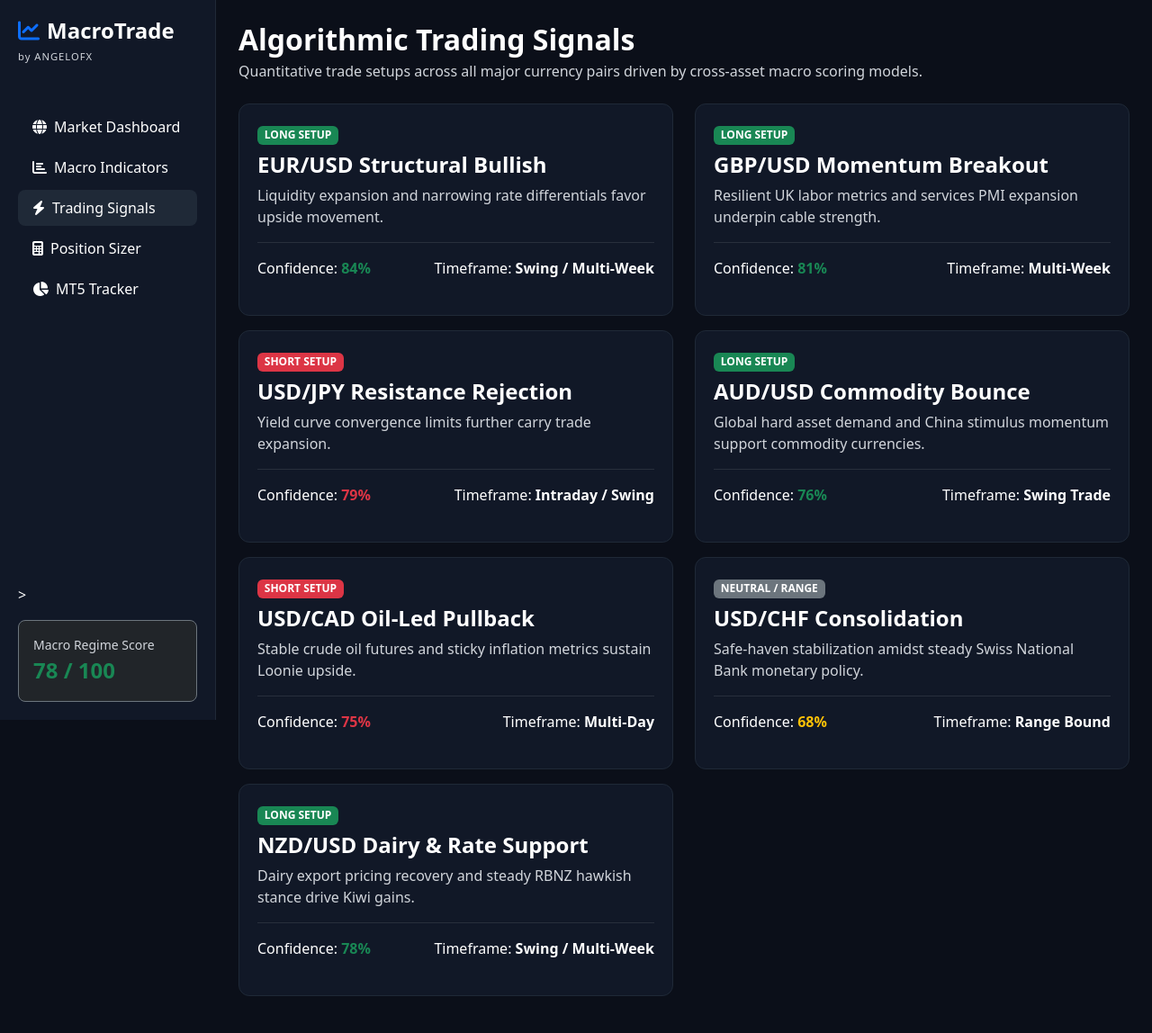
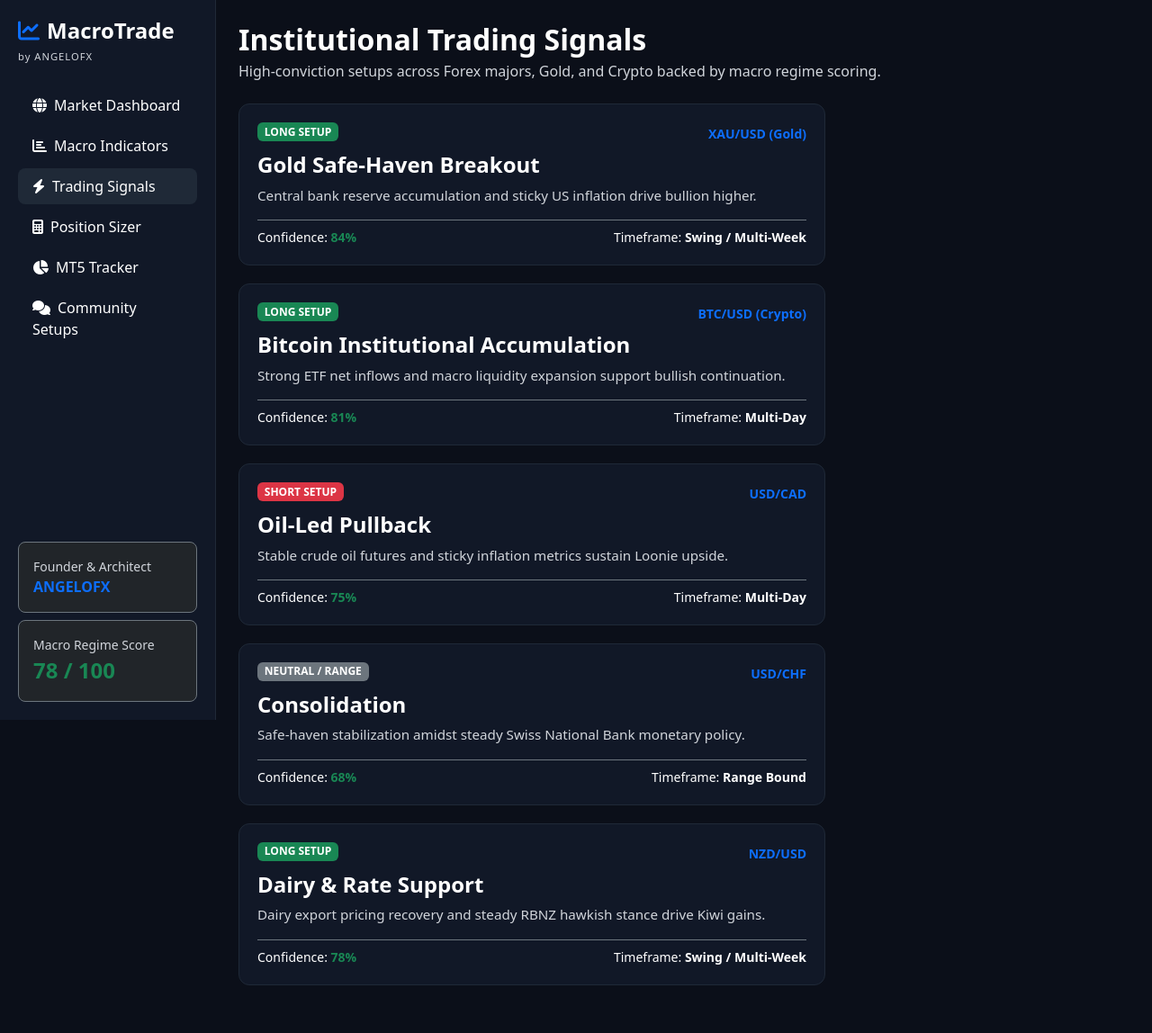
Before and after one commit to ANGELO-cyber-dev/macro-trade, a Flask app: page /signals in a window 1280 px wide. Shown: the whole page at 90% size. After the commit the page ends 1095 px from the top, so only its background shows below. Run offline with Flask 3, Linux system fonts and the light colour scheme.

Commit message:
Add Gold (XAU/USD) and Crypto (BTC/USD) institutional trading signals

```diff
--- a/app.py
+++ b/app.py
@@ -39,7 +39,55 @@ def indicators():
 
 @app.route("/signals")
 def signals():
-    return render_template("signals.html", macro_score=calculate_macro_score(), active_page="signals")
+    # Expanded trading signals featuring Forex, Gold, and Crypto
+    custom_signals = [
+        {
+            "type": "LONG SETUP",
+            "badge_class": "success",
+            "pair": "XAU/USD (Gold)",
+            "title": "Gold Safe-Haven Breakout",
+            "desc": "Central bank reserve accumulation and sticky US inflation drive bullion higher.",
+            "confidence": "84%",
+            "timeframe": "Swing / Multi-Week"
+        },
+        {
+            "type": "LONG SETUP",
+            "badge_class": "success",
+            "pair": "BTC/USD (Crypto)",
+            "title": "Bitcoin Institutional Accumulation",
+            "desc": "Strong ETF net inflows and macro liquidity expansion support bullish continuation.",
+            "confidence": "81%",
+            "timeframe": "Multi-Day"
+        },
+        {
+            "type": "SHORT SETUP",
+            "badge_class": "danger",
+            "pair": "USD/CAD",
+            "title": "Oil-Led Pullback",
+            "desc": "Stable crude oil futures and sticky inflation metrics sustain Loonie upside.",
+            "confidence": "75%",
+            "timeframe": "Multi-Day"
+        },
+        {
+            "type": "NEUTRAL / RANGE",
+            "badge_class": "secondary",
+            "pair": "USD/CHF",
+            "title": "Consolidation",
+            "desc": "Safe-haven stabilization amidst steady Swiss National Bank monetary policy.",
+            "confidence": "68%",
+            "timeframe": "Range Bound"
+        },
+        {
+            "type": "LONG SETUP",
+            "badge_class": "success",
+            "pair": "NZD/USD",
+            "title": "Dairy & Rate Support",
+            "desc": "Dairy export pricing recovery and steady RBNZ hawkish stance drive Kiwi gains.",
+            "confidence": "78%",
+            "timeframe": "Swing / Multi-Week"
+        }
+    ]
+    return render_template("signals.html", macro_score=calculate_macro_score(), active_page="signals", signals=custom_signals)
 
 @app.route("/sizer")
 def sizer():
--- a/templates/signals.html
+++ b/templates/signals.html
@@ -25,29 +25,34 @@
 </head>
 <body>
     <div class="mobile-header">
-        <div class="mb-4">
+        <div class="d-flex flex-column">
             <h4 class="text-white fw-bold mb-0"><i class="fa-solid fa-chart-line text-primary me-2"></i>MacroTrade</h4>
-            <small class="text-white-50" style="font-size: 0.7rem; letter-spacing: 1px;">by ANGELOFX</small>
+            <small class="text-white-50" style="font-size: 0.65rem; letter-spacing: 1px;">by ANGELOFX</small>
         </div>
         <button class="btn btn-dark border-secondary text-white" onclick="toggleMenu()"><i class="fa-solid fa-bars"></i> Menu</button>
     </div>
 
     <div class="sidebar d-flex flex-column" id="appSidebar">
-        <div class="d-flex justify-content-between align-items-center mb-4">
-            <div class="mb-4">
-            <h4 class="text-white fw-bold mb-0"><i class="fa-solid fa-chart-line text-primary me-2"></i>MacroTrade</h4>
-            <small class="text-white-50" style="font-size: 0.7rem; letter-spacing: 1px;">by ANGELOFX</small>
-        </div>
+        <div class="mb-4 d-flex justify-content-between align-items-center">
+            <div>
+                <h4 class="text-white fw-bold mb-0"><i class="fa-solid fa-chart-line text-primary me-2"></i>MacroTrade</h4>
+                <small class="text-white-50" style="font-size: 0.7rem; letter-spacing: 1px;">by ANGELOFX</small>
+            </div>
             <button class="btn btn-sm btn-dark text-white d-md-none" onclick="toggleMenu()"><i class="fa-solid fa-xmark"></i></button>
         </div>
-                <ul class="nav flex-column flex-grow-1">
+        <ul class="nav flex-column flex-grow-1">
             <li class="nav-item"><a class="nav-link {% if active_page == 'market' %}active{% endif %}" href="/"><i class="fa-solid fa-globe me-2"></i>Market Dashboard</a></li>
             <li class="nav-item"><a class="nav-link {% if active_page == 'indicators' %}active{% endif %}" href="/indicators"><i class="fa-solid fa-chart-bar me-2"></i>Macro Indicators</a></li>
             <li class="nav-item"><a class="nav-link {% if active_page == 'signals' %}active{% endif %}" href="/signals"><i class="fa-solid fa-bolt me-2"></i>Trading Signals</a></li>
             <li class="nav-item"><a class="nav-link {% if active_page == 'sizer' %}active{% endif %}" href="/sizer"><i class="fa-solid fa-calculator me-2"></i>Position Sizer</a></li>
             <li class="nav-item"><a class="nav-link {% if active_page == 'tracker' %}active{% endif %}" href="/tracker"><i class="fa-solid fa-chart-pie me-2"></i>MT5 Tracker</a></li>
-        </ul>>
-        <div class="p-3 bg-dark rounded-3 border border-secondary mt-3">
+            <li class="nav-item"><a class="nav-link {% if active_page == 'community' %}active{% endif %}" href="/community"><i class="fa-solid fa-comments me-2"></i>Community Setups</a></li>
+        </ul>
+        <div class="p-3 bg-dark rounded-3 border border-secondary mt-2 mb-2">
+            <span class="text-white-50 d-block small">Founder & Architect</span>
+            <span class="fs-6 fw-bold text-primary">ANGELOFX</span>
+        </div>
+        <div class="p-3 bg-dark rounded-3 border border-secondary">
             <span class="text-white-50 d-block small">Macro Regime Score</span>
             <span class="fs-4 fw-bold text-success">{{ macro_score }} / 100</span>
         </div>
@@ -55,100 +60,26 @@
 
     <div class="main-content">
         <div class="mb-4">
-            <h2 class="fw-bold text-white mb-1">Algorithmic Trading Signals</h2>
-            <p class="text-white-50 mb-0">Quantitative trade setups across all major currency pairs driven by cross-asset macro scoring models.</p>
+            <h2 class="fw-bold text-white mb-1">Institutional Trading Signals</h2>
+            <p class="text-white-50 mb-0">High-conviction setups across Forex majors, Gold, and Crypto backed by macro regime scoring.</p>
         </div>
 
         <div class="row">
-            <div class="col-xl-6 mb-3">
-                <div class="card-custom h-100">
-                    <span class="badge bg-success mb-2">LONG SETUP</span>
-                    <h4 class="text-white fw-bold">EUR/USD Structural Bullish</h4>
-                    <p class="text-white-50">Liquidity expansion and narrowing rate differentials favor upside movement.</p>
-                    <hr class="border-secondary my-3">
-                    <div class="d-flex justify-content-between text-white flex-wrap gap-2">
-                        <span>Confidence: <strong class="text-success">84%</strong></span>
-                        <span>Timeframe: <strong>Swing / Multi-Week</strong></span>
+            <div class="col-lg-8">
+                {% for signal in signals %}
+                <div class="card-custom">
+                    <div class="d-flex justify-content-between align-items-center mb-2">
+                        <span class="badge bg-{{ signal.badge_class }} mb-1">{{ signal.type }}</span>
+                        <span class="text-primary fw-bold small">{{ signal.pair }}</span>
+                    </div>
+                    <h4 class="text-white fw-bold mb-2">{{ signal.title }}</h4>
+                    <p class="text-white-50 mb-3" style="font-size: 0.95rem;">{{ signal.desc }}</p>
+                    <div class="d-flex justify-content-between align-items-center pt-2 border-top border-secondary small">
+                        <span>Confidence: <strong class="text-success">{{ signal.confidence }}</strong></span>
+                        <span>Timeframe: <strong class="text-white">{{ signal.timeframe }}</strong></span>
                     </div>
                 </div>
-            </div>
-
-            <div class="col-xl-6 mb-3">
-                <div class="card-custom h-100">
-                    <span class="badge bg-success mb-2">LONG SETUP</span>
-                    <h4 class="text-white fw-bold">GBP/USD Momentum Breakout</h4>
-                    <p class="text-white-50">Resilient UK labor metrics and services PMI expansion underpin cable strength.</p>
-                    <hr class="border-secondary my-3">
-                    <div class="d-flex justify-content-between text-white flex-wrap gap-2">
-                        <span>Confidence: <strong class="text-success">81%</strong></span>
-                        <span>Timeframe: <strong>Multi-Week</strong></span>
-                    </div>
-                </div>
-            </div>
-
-            <div class="col-xl-6 mb-3">
-                <div class="card-custom h-100">
-                    <span class="badge bg-danger mb-2">SHORT SETUP</span>
-                    <h4 class="text-white fw-bold">USD/JPY Resistance Rejection</h4>
-                    <p class="text-white-50">Yield curve convergence limits further carry trade expansion.</p>
-                    <hr class="border-secondary my-3">
-                    <div class="d-flex justify-content-between text-white flex-wrap gap-2">
-                        <span>Confidence: <strong class="text-danger">79%</strong></span>
-                        <span>Timeframe: <strong>Intraday / Swing</strong></span>
-                    </div>
-                </div>
-            </div>
-
-            <div class="col-xl-6 mb-3">
-                <div class="card-custom h-100">
-                    <span class="badge bg-success mb-2">LONG SETUP</span>
-                    <h4 class="text-white fw-bold">AUD/USD Commodity Bounce</h4>
-                    <p class="text-white-50">Global hard asset demand and China stimulus momentum support commodity currencies.</p>
-                    <hr class="border-secondary my-3">
-                    <div class="d-flex justify-content-between text-white flex-wrap gap-2">
-                        <span>Confidence: <strong class="text-success">76%</strong></span>
-                        <span>Timeframe: <strong>Swing Trade</strong></span>
-                    </div>
-                </div>
-            </div>
-
-            <div class="col-xl-6 mb-3">
-                <div class="card-custom h-100">
-                    <span class="badge bg-danger mb-2">SHORT SETUP</span>
-                    <h4 class="text-white fw-bold">USD/CAD Oil-Led Pullback</h4>
-                    <p class="text-white-50">Stable crude oil futures and sticky inflation metrics sustain Loonie upside.</p>
-                    <hr class="border-secondary my-3">
-                    <div class="d-flex justify-content-between text-white flex-wrap gap-2">
-                        <span>Confidence: <strong class="text-danger">75%</strong></span>
-                        <span>Timeframe: <strong>Multi-Day</strong></span>
-                    </div>
-                </div>
-            </div>
-
-            <div class="col-xl-6 mb-3">
-                <div class="card-custom h-100">
-                    <span class="badge bg-secondary mb-2">NEUTRAL / RANGE</span>
-                    <h4 class="text-white fw-bold">USD/CHF Consolidation</h4>
-                    <p class="text-white-50">Safe-haven stabilization amidst steady Swiss National Bank monetary policy.</p>
-                    <hr class="border-secondary my-3">
-                    <div class="d-flex justify-content-between text-white flex-wrap gap-2">
-                        <span>Confidence: <strong class="text-warning">68%</strong></span>
-                        <span>Timeframe: <strong>Range Bound</strong></span>
-                    </div>
-                </div>
-            </div>
-
-            <div class="col-xl-6 mb-3">
-                <div class="card-custom h-100">
-                    <span class="badge bg-success mb-2">LONG SETUP</span>
-                    <h4 class="text-white fw-bold">NZD/USD Dairy & Rate Support</h4>
-                    <p class="text-white-50">Dairy export pricing recovery and steady RBNZ hawkish stance drive Kiwi gains.</p>
-                    <hr class="border-secondary my-3">
-                    <div class="d-flex justify-content-between text-white flex-wrap gap-2">
-                        <span>Confidence: <strong class="text-success">78%</strong></span>
-                        <span>Timeframe: <strong>Swing / Multi-Week</strong></span>
-                    </div>
-                </div>
+                {% endfor %}
             </div>
         </div>
     </div>
```
